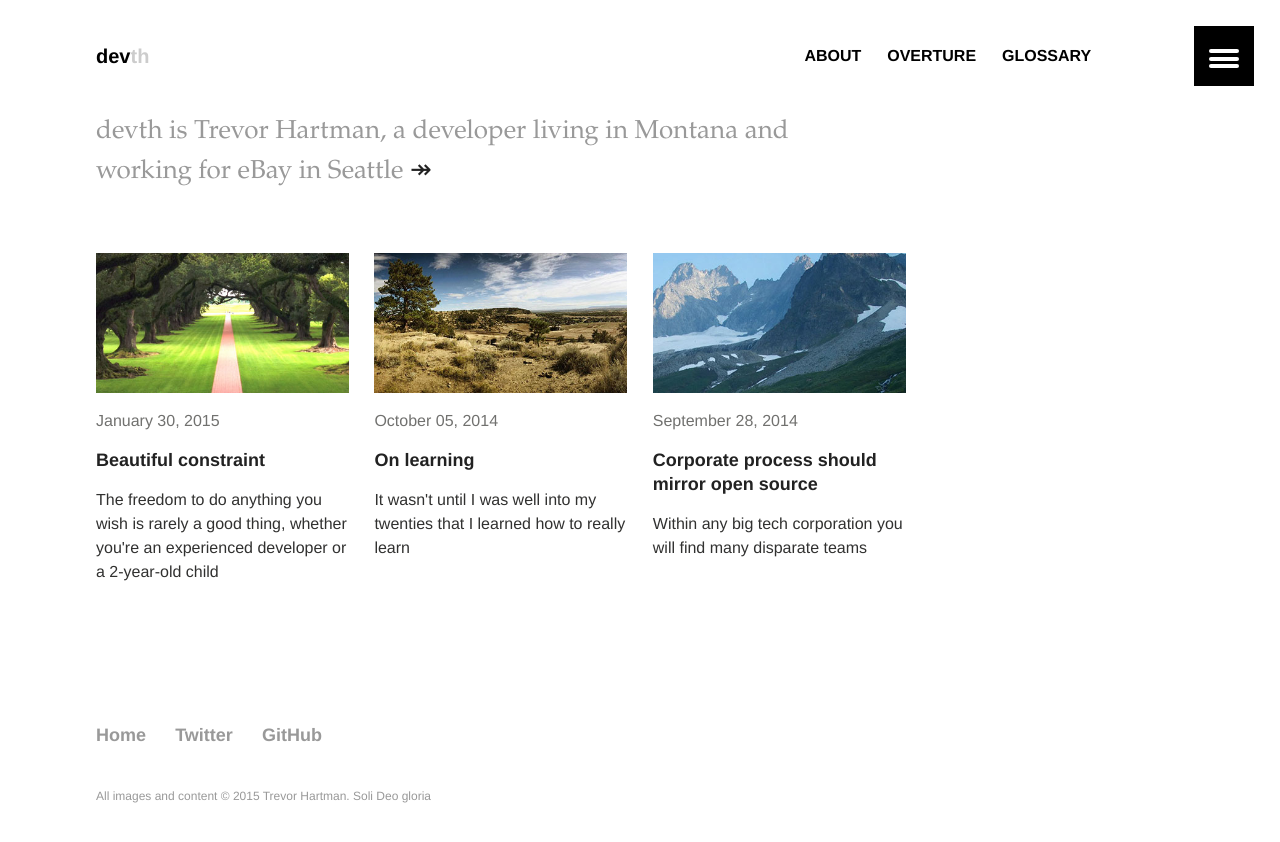
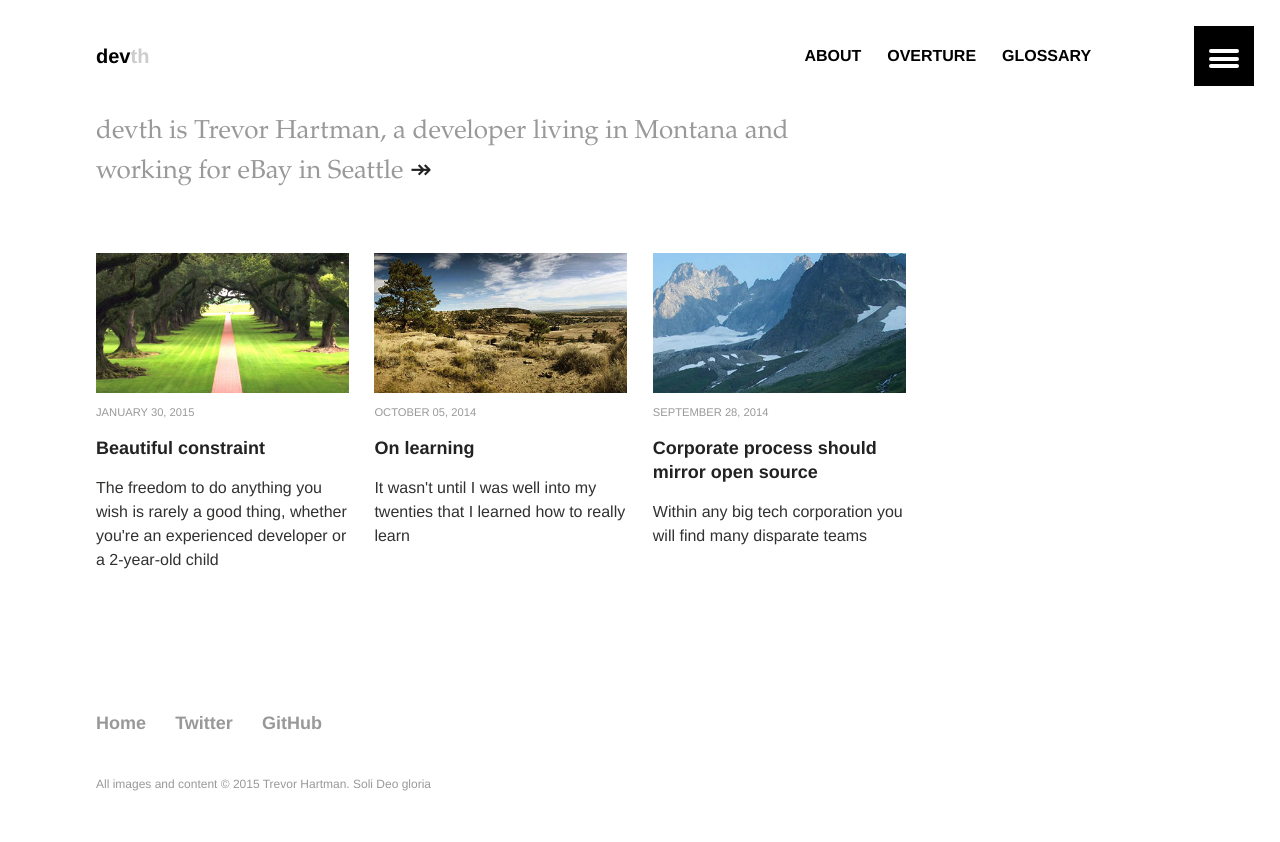
Before and after one commit to devth/devth.github.com, a Jekyll site: the page built from index.md, in a window 1280 px wide. Shown: the top 842 px of the page. Built offline with Jekyll 4.4.1, drawn with Linux system fonts in a browser that asks for light colours; Markdown is read by kramdown in place of the engine named in the settings.

Commit message:
Reduce date significance in grid

```diff
--- a/_sass/_layout.scss
+++ b/_sass/_layout.scss
@@ -394,7 +394,9 @@ p.intro {
   }
   .entry-date {
     @include font-size(16,no);
-    color: lighten($text-color,25);
+    color: #999;
+    text-transform: uppercase;
+    font-size: .7em;
   }
   .post-title {
     @include font-size(18,no);
```
